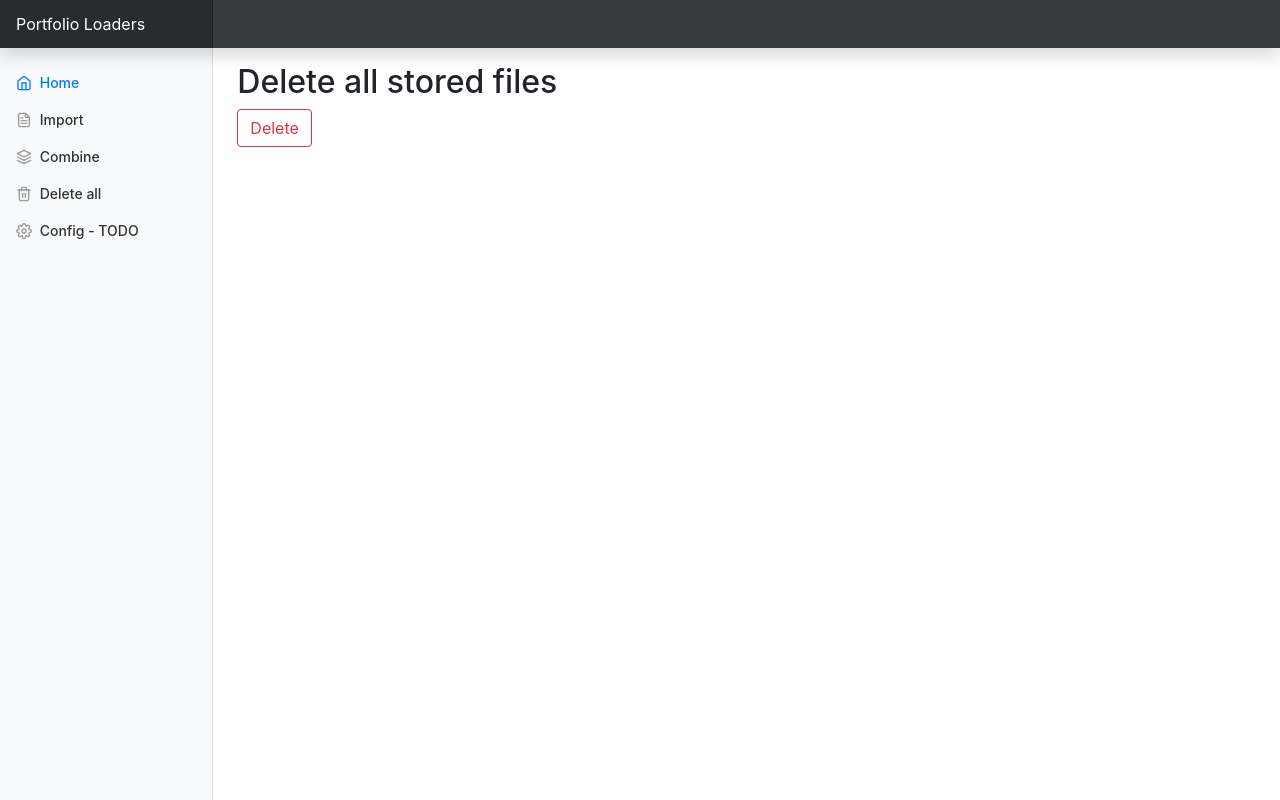
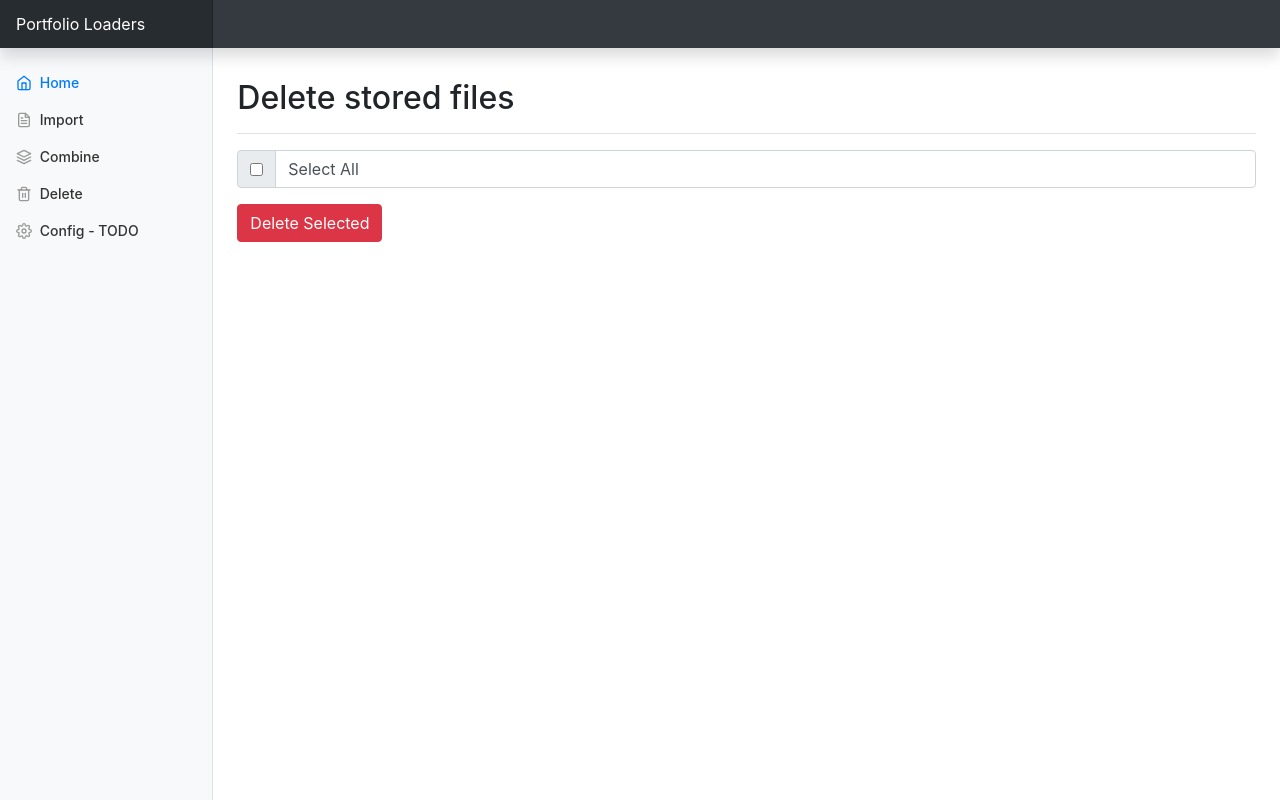
Before and after one commit to itsbillw/import_portfolio, a Flask app: page /delete in a window 1280 px wide. Run offline with Flask 2, Linux system fonts and the light colour scheme; some libraries are stand-ins or nearby versions.

Commit message:
changes to delete (select all)

```diff
--- a/app.py
+++ b/app.py
@@ -21,13 +21,20 @@ def allowed_file(filename):
 engine = create_engine('sqlite:///data/saved_loader_files.sqlite3', echo=False)
 
 
-@app.route('/')
+@app.route('/', methods=['GET', 'POST'])
 def home():
     # TODO:
     # 1. Message when no files uploaded
     # 2. Edit imported file - map columns, replace values
 
     tables = engine.execute("select name from sqlite_master where type = 'table'").fetchall()
+
+    if request.method == 'POST':
+        table_list = request.form.getlist('get_table')
+        for table in table_list:
+            engine.execute("DROP TABLE {}".format(table))
+        return redirect(url_for('home'))
+
     return render_template("index.html", tables=tables)
 
 
@@ -101,12 +108,13 @@ def delete_one_table(table_name):
 
 @app.route('/delete', methods=['GET', 'POST'])
 def delete_all_tables():
+    tables = engine.execute("select name from sqlite_master where type = 'table'").fetchall()
     if request.method == 'POST':
-        tables = engine.execute("select name from sqlite_master where type = 'table'").fetchall()
-        for table in tables:
-            engine.execute("DROP TABLE {}".format(table[0]))
+        table_list = request.form.getlist('get_table')
+        for table in table_list:
+            engine.execute("DROP TABLE {}".format(table))
         return redirect(url_for('home'))
-    return render_template("delete.html")
+    return render_template("delete.html", tables=tables)
 
 
 if __name__ == '__main__':
--- a/static/js/dashboard.js
+++ b/static/js/dashboard.js
@@ -6,3 +6,11 @@
   feather.replace()
 
 }())
+
+toggle = function(source) {
+  var checkboxes = document.querySelectorAll('input[type="checkbox"]');
+  for (var i = 0; i < checkboxes.length; i++) {
+    if (checkboxes[i] != source)
+      checkboxes[i].checked = source.checked;
+  }
+}
--- a/templates/base.html
+++ b/templates/base.html
@@ -49,7 +49,7 @@
             <li class="nav-item">
               <a class="nav-link" href="{{ url_for('delete_all_tables') }}">
                 <span data-feather="trash-2"></span>
-                Delete all
+                Delete
               </a>
             </li>
             <li class="nav-item">
--- a/templates/delete.html
+++ b/templates/delete.html
@@ -2,10 +2,30 @@
 
 {% block content %}
 
-<h2>Delete all stored files</h2>
+<div class="d-flex justify-content-between flex-wrap flex-md-nowrap align-items-center pt-3 pb-2 mb-3 border-bottom">
+  <h1 class="h2">Delete stored files</h1>
+</div>
 
-<form method=post enctype=multipart/form-data>
-  <button type="submit" class="btn btn-outline-danger">Delete</button>
+<form method="POST">
+  <div class="input-group mb-3">
+    <div class="input-group-prepend">
+      <div class="input-group-text">
+        <input type="checkbox" id="selectall" name="selectall" onclick="toggle(this)" autocomplete="off" unchecked>
+      </div>
+    </div>
+    <label class="form-control" for="selectall">Select All</label>
+  </div>
+  {% for table in tables %}
+  <div class="input-group mb-3">
+    <div class="input-group-prepend">
+      <div class="input-group-text">
+        <input type="checkbox" name="get_table" value="{{table[0]}}">
+      </div>
+    </div>
+    <label class="form-control">{{table[0]}}</label>
+  </div>
+  {% endfor %}
+  <button type="submit" class="btn btn-danger">Delete Selected</button>
 </form>
 
 {% endblock %}
--- a/templates/import.html
+++ b/templates/import.html
@@ -2,7 +2,9 @@
 
 {% block content %}
 
-<h2>New Import</h2>
+<div class="d-flex justify-content-between flex-wrap flex-md-nowrap align-items-center pt-3 pb-2 mb-3 border-bottom">
+  <h1 class="h2">New Import</h1>
+</div>
 
 <form method=post enctype=multipart/form-data>
   <input type=file name=file>
--- a/templates/view.html
+++ b/templates/view.html
@@ -2,9 +2,9 @@
 
 {% block content %}
 
-<h3>
-  {{title}}
-</h3>
+<div class="d-flex justify-content-between flex-wrap flex-md-nowrap align-items-center pt-3 pb-2 mb-3 border-bottom">
+  <h1 class="h2">{{title}}</h1>
+</div>
 
 {{ table|safe }}
 
```
Also changed, not shown: templates/combine.html (+6 -4 lines), templates/index.html (+9 -1 lines).
